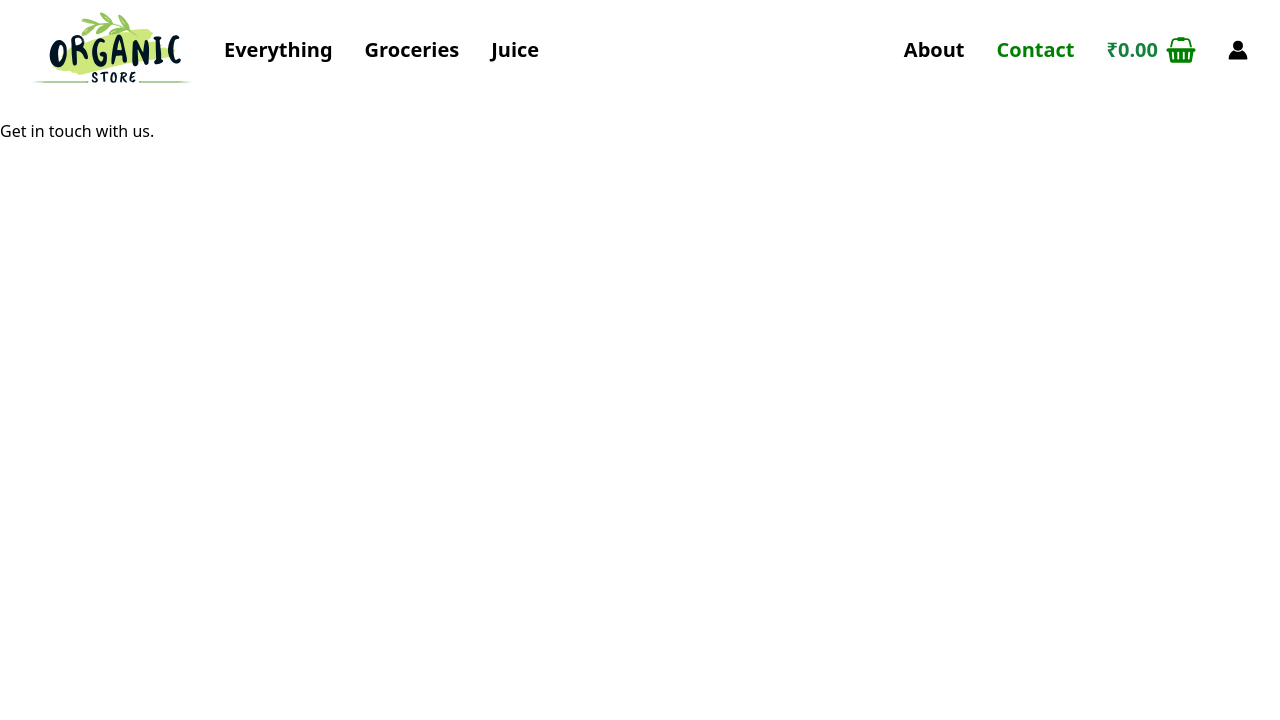
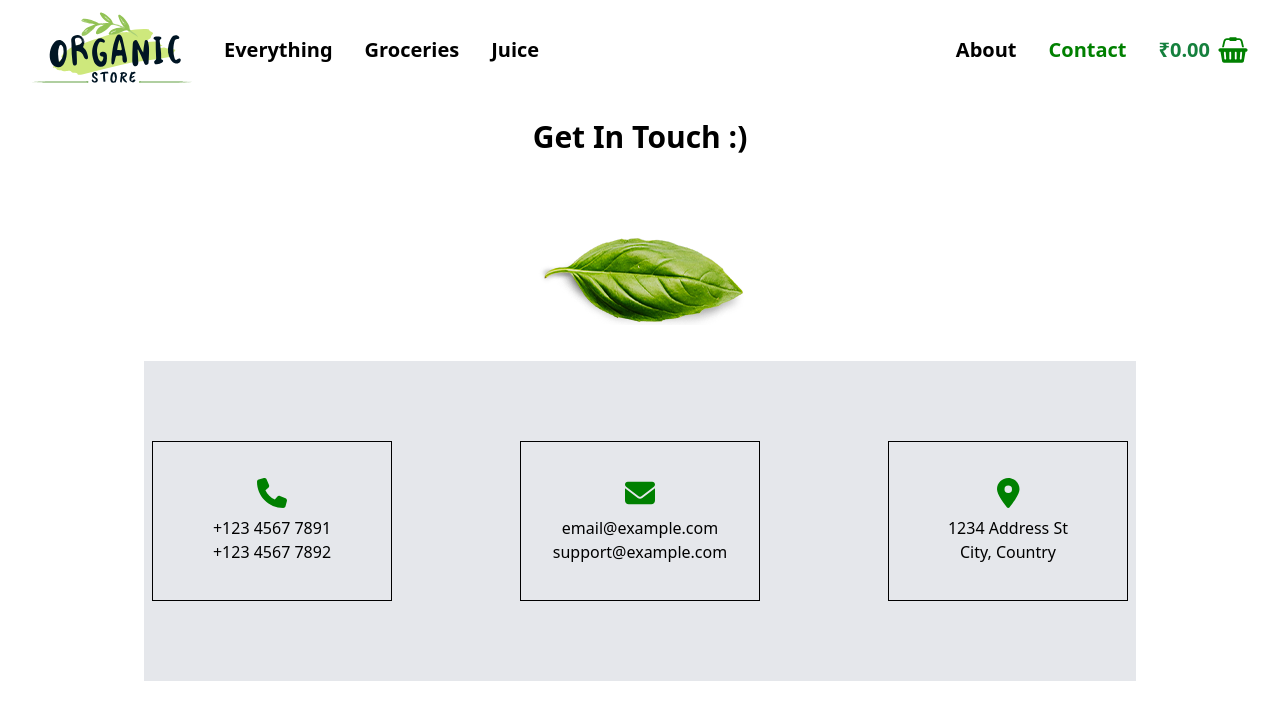
Before and after one commit to Gagan714/Organic-Store, a React (Create React App) app in the folder organic/: page /contact in a window 1280 px wide. Shown: the top 720 px of the page. Built offline with nearby package versions, Linux system fonts and the light colour scheme.

Commit message:
contact done

```diff
--- a/organic/src/components/Contact.js
+++ b/organic/src/components/Contact.js
@@ -1,11 +1,37 @@
-// Contact.js
 import React from 'react';
+import { FontAwesomeIcon } from '@fortawesome/react-fontawesome';
+import { faPhone, faEnvelope, faMapMarkerAlt } from '@fortawesome/free-solid-svg-icons';
 
 function Contact() {
   return (
-    <div>
-      <p>Get in touch with us.</p>
-    </div>
+    <>
+      <div className='flex flex-col justify-center items-center gap-20'>
+        <div className='font-bold text-3xl'>Get In Touch :)</div>
+        <div>
+          <img src='leaf.png' alt='leaf'></img>
+        </div>
+      </div>
+      <div className='bg-gray-200 h-80 mt-9 m-36 mb-0 flex justify-center items-center gap-32'>
+        {/* Phone */}
+        <div className='border-[1px] border-black h-40 w-60 flex flex-col justify-center items-center'>
+          <FontAwesomeIcon icon={faPhone} className='text-3xl mb-2' color='green' />
+          <div>+123 4567 7891</div>
+          <div>+123 4567 7892</div>
+        </div>
+        {/* Email */}
+        <div className='border-[1px] border-black h-40 w-60 flex flex-col justify-center items-center'>
+          <FontAwesomeIcon icon={faEnvelope} className='text-3xl mb-2' color='green'/>
+          <div>email@example.com</div>
+          <div>support@example.com</div>
+        </div>
+        {/* Location */}
+        <div className='border-[1px] border-black h-40 w-60 flex flex-col justify-center items-center'>
+          <FontAwesomeIcon icon={faMapMarkerAlt} className='text-3xl mb-2' color='green' />
+          <div>1234 Address St</div>
+          <div>City, Country</div>
+        </div>
+      </div>
+    </>
   );
 }
 
--- a/organic/src/components/Navbar.js
+++ b/organic/src/components/Navbar.js
@@ -47,9 +47,6 @@ function Navbar() {
             <img height={30} width={30} src="cart.svg" alt="cart" />
           </div>
         </div>
-      <div>
-        <img height={20} width={20} src="login.svg" alt="login" />
-      </div>
       </div>
     </div>
   );
```
